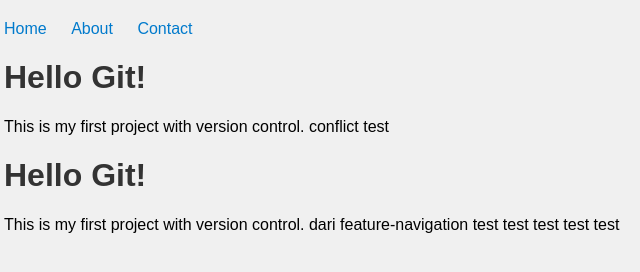
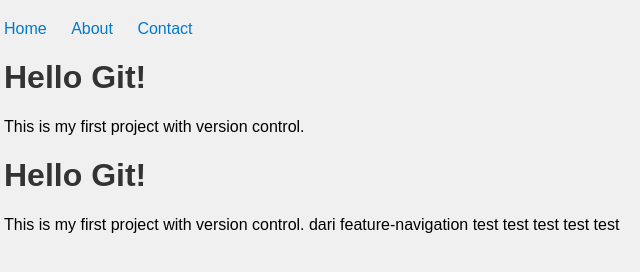
Before and after one commit to hino89/learn-git, a plain HTML site: page index.html in a window 1280 px wide. Shown: the full height of the page, 16-656 px from the left. Drawn offline with Linux system fonts and the light colour scheme.

Commit message:
test conflict

```diff
--- a/index.html
+++ b/index.html
@@ -15,8 +15,7 @@
         </ul>
     </nav>
     <h1>Hello Git!</h1>
-    <p>This is my first project with version control.
-    conflict test</p>
+    <p>This is my first project with version control.</p>
 </body>
     <h1>Hello Git!</h1>
     <p>This is my first project with version control.
```
